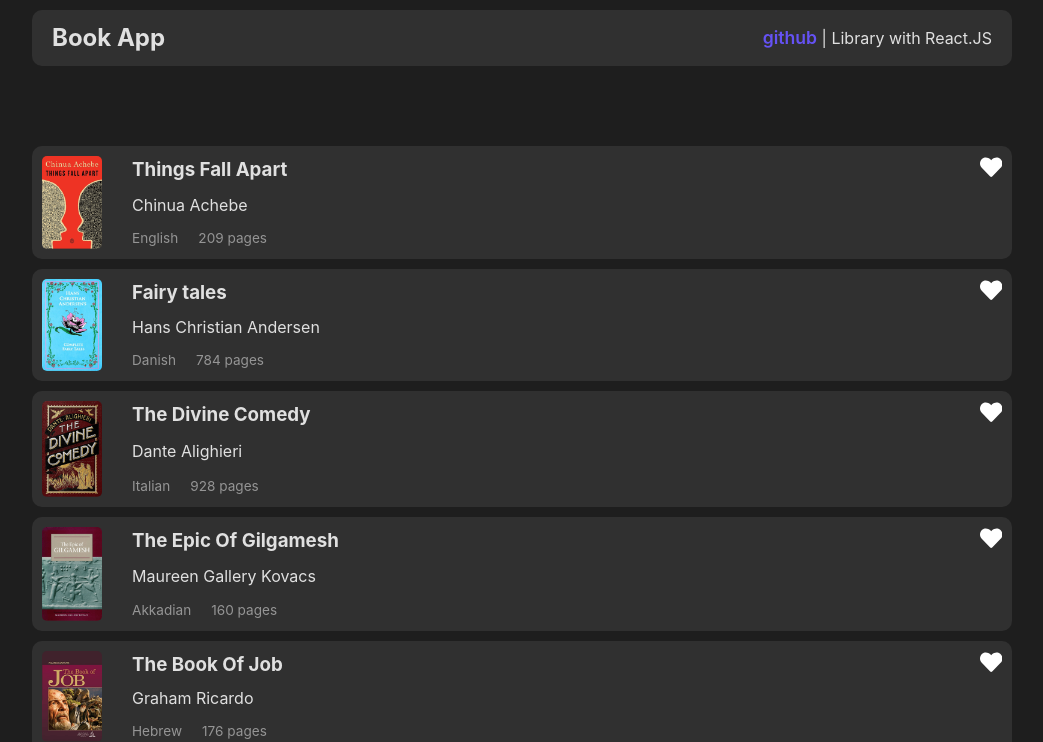
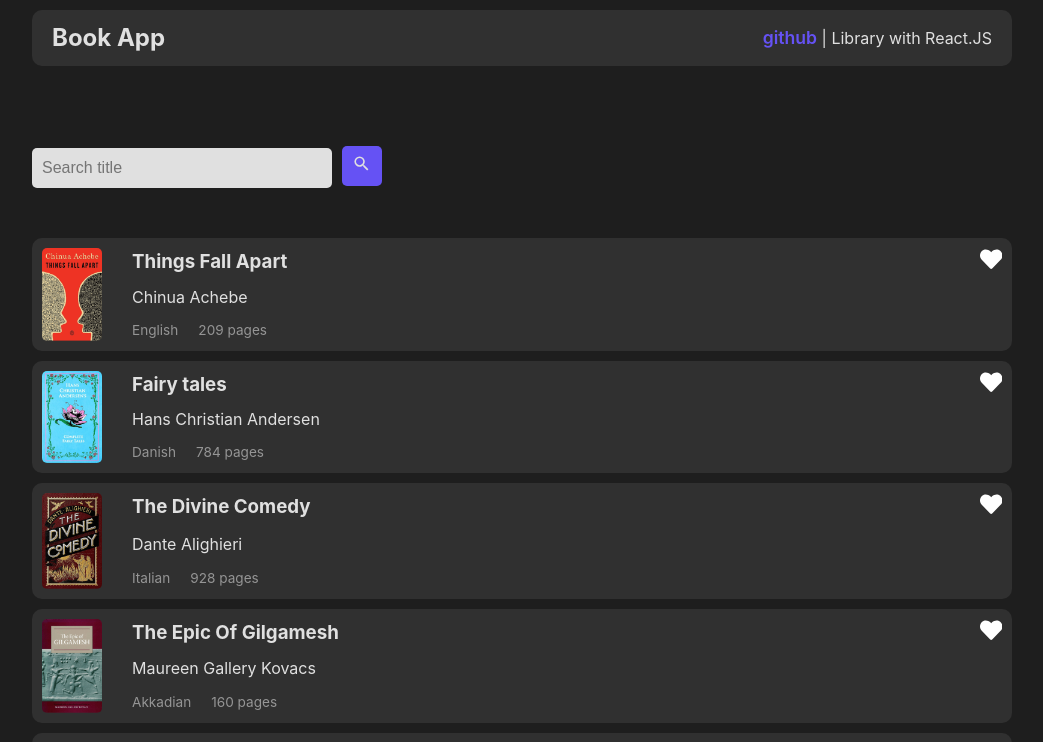
Before and after one commit to Mobin-sari/a-library-with-react-js, a React (Vite) app: page / in a window 1280 px wide. Shown: the top 742 px of the page, without its empty margins (118-1161 px from the left). Built offline with nearby package versions, Linux system fonts and the light colour scheme.

Commit message:
commited the final projects

```diff
--- a/src/App.jsx
+++ b/src/App.jsx
@@ -1,6 +1,5 @@
+// components
 import Layout from "./layouts/Layout";
-
-// import styles from "./app.module.css";
 import Books from "./components/Books";
 
 function App() {
--- a/src/app.module.css
+++ /dev/null
@@ -1,4 +0,0 @@
-.text {
-    color: #fff;
-    font-size: 2rem;
-}
--- a/src/components/Books.jsx
+++ b/src/components/Books.jsx
@@ -1,15 +1,16 @@
-// import PropTypes from 'prop-types';
 import { useState } from "react";
-import { books } from "../constants/mockData";
-
+// API
+import { books as bookData } from "../constants/mockData";
+// styles
+import styles from "./books.module.css"
+// farmer motion
+import { motion } from "framer-motion"
+// components
 import BookCard from "./BookCard";
-
-import styles from "./books.module.css"
-
-import { motion } from "framer-motion"
 import SideCard from "./SideCard";
-
-const container = {
+import SearchBox from "./SearchBox";
+// objects of motion for animation.
+const containerCards = {
     hidden: { opacity: 1, scale: 0 },
     visible: {
       opacity: 1,
@@ -20,7 +21,7 @@ const container = {
       }
     }
 };
-const item = {
+const itemCards = {
     hidden: { y: 20, opacity: 0 },
     visible: {
       y: 0,
@@ -28,13 +29,32 @@ const item = {
     }
 };
 
-Books.propTypes = {
-
+const containerSideCards = {
+    hidden: { opacity: 1, scale: 0 },
+    visible: {
+      opacity: 1,
+      scale: 1,
+      transition: {
+        delayChildren: 0.1,
+        staggerChildren: 2
+      }
+    }
+};
+const itemSideCards = {
+    hidden: { y: 50, x: -50 ,opacity: 0.5 },
+    visible: {
+        y: 0,
+        x: 0,
+      opacity: 1
+    }
 };
 
 function Books() {
+    // states:
+    const [book, setBook] = useState(bookData)
     const [liked, setLiked] = useState([]);
-
+    const [search, setSearch] = useState([]);
+    // a function for handling of like books.
     const handleLikedList = (books, status) => {
         if(status) {
             // remove like.
@@ -44,32 +64,59 @@ function Books() {
             // like books.
             setLiked((liked) => [...liked, books]);
         }
+    };
+    // a function for handling of search in books.
+    const searchHandler = () => {
+        if (search) {
+            const newBooks = bookData.filter((book) =>
+                book.title.toLowerCase().includes(search)
+            );
+            setBook(newBooks)
+        } else {
+            setBook(book)
+        }
     }
 
     return (
+        <>
+            <SearchBox
+                search={search}
+                setSearch={setSearch}
+                searchHandler={searchHandler}
+            />
             <div className={styles.container}>
                 <motion.div
                     className={styles.cards}
-                variants={container}
+                    variants={containerCards}
                     initial="hidden"
                     animate="visible"
                 >
-                {books.map((book) => (
+                    {book.map((book) => (
                         <motion.li
                         key={book.id}
                         className="item"
-                    variants={item}
+                        variants={itemCards}
                         >
                             <BookCard data={book} handleLikedList={handleLikedList}/>
                         </motion.li>
                     ))}
                 </motion.div>
                 {!!liked.length &&
-            <div className={styles.favorite}>
+                    <motion.div
+                        className={styles.favorite}
+                        variants={containerSideCards}
+                        initial="hidden"
+                        animate="visible"
+                    >
                         <h4>Favorites</h4>
-                {liked.map(book => <SideCard key={book.id} data={book}/>)}
-            </div>}
+                        {liked.map(book =>
+                            <motion.div variants={itemSideCards} key={book.id}>
+                                <SideCard  data={book}/>
+                            </motion.div>)}
+                    </motion.div>
+                }
             </div>
+        </>
     );
 }
 
--- /dev/null
+++ b/src/components/SearchBox.jsx
@@ -0,0 +1,19 @@
+import { MdSearch } from "react-icons/md";
+
+import styles from "./searchbox.module.css";
+
+function SearchBox({ search, setSearch, searchHandler }) {
+    return (
+        <div className={styles.search}>
+            <input
+                type="text"
+                placeholder='Search title'
+                value={search}
+                onChange={(e) => setSearch(e.target.value.toLowerCase())}
+            />
+            <button onClick={searchHandler}><MdSearch /></button>
+        </div>
+    );
+}
+
+export default SearchBox;
--- /dev/null
+++ b/src/components/searchbox.module.css
@@ -0,0 +1,29 @@
+.search {
+    margin-bottom: 50px;
+}
+
+.search input {
+    width: 300px;
+    height: 40px;
+    border: none;
+    border-radius: 5px;
+    padding: 10px;
+    margin-right: 10px;
+    font-size: 1rem;
+    background-color: #e0e0e0;
+}
+
+.search input:focus {
+    outline: none;
+}
+
+.search button {
+    width: 40px;
+    height: 40px;
+    border: none;
+    border-radius: 5px;
+    font-size: 1.2rem;
+    background-color: #6552f4;
+    color: #e0e0e0;
+    cursor: pointer;
+}
--- a/src/layouts/Layout.jsx
+++ b/src/layouts/Layout.jsx
@@ -1,5 +1,5 @@
 import PropTypes from 'prop-types';
-
+// styles
 import styles from "./layout.module.css"
 
 Layout.propTypes = {
```
Also changed, not shown: src/components/BookCard.jsx (+7 -12 lines), src/components/SideCard.jsx (+1 -7 lines). Lines whose indentation alone changed are shown as unchanged.
